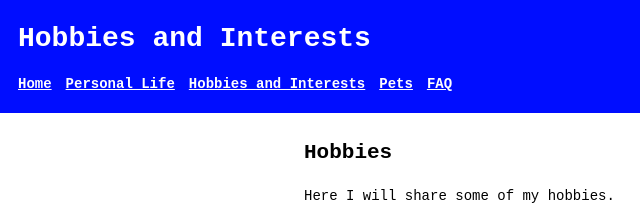
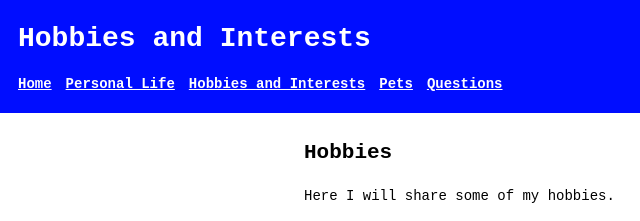
Before and after one commit to MrParkerAudetat/118_Web_Foundations, a plain HTML site: page week3/hobbies_and_Interests.html in a window 1280 px wide. Shown: the top 221 px of the page, 0-640 px from the left. Drawn offline with Linux system fonts and the light colour scheme.

Commit message:
add updated hai page

```diff
--- a/week3/hobbies_and_Interests.html
+++ b/week3/hobbies_and_Interests.html
@@ -13,7 +13,7 @@
       <a href="personal_life.html">Personal Life</a>
       <a href="hobbies_and_interests.html">Hobbies and Interests</a>
       <a href="pets.html">Pets</a>
-      <a href="questions.html">FAQ</a>
+      <a href="questions.html">Questions</a>
     </nav>
   </header>
 
```
